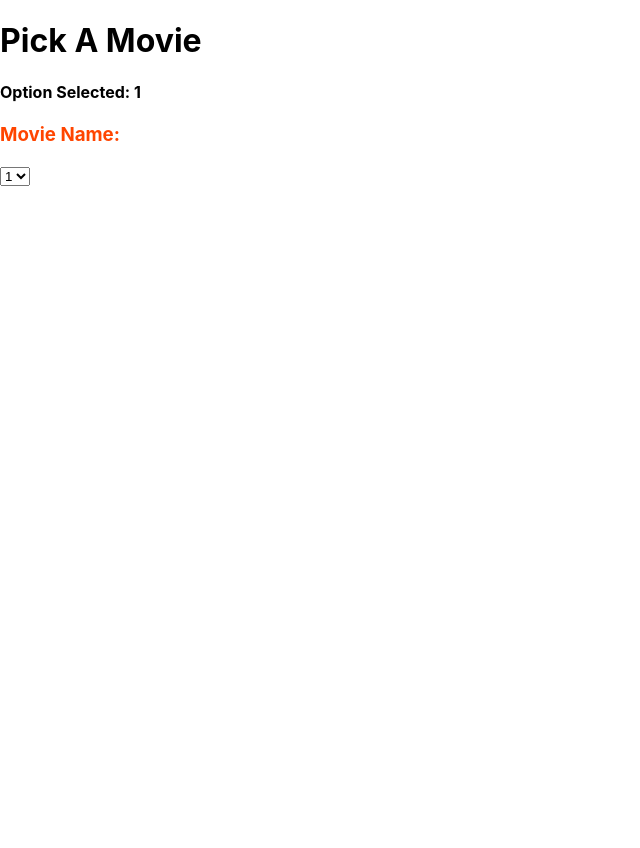
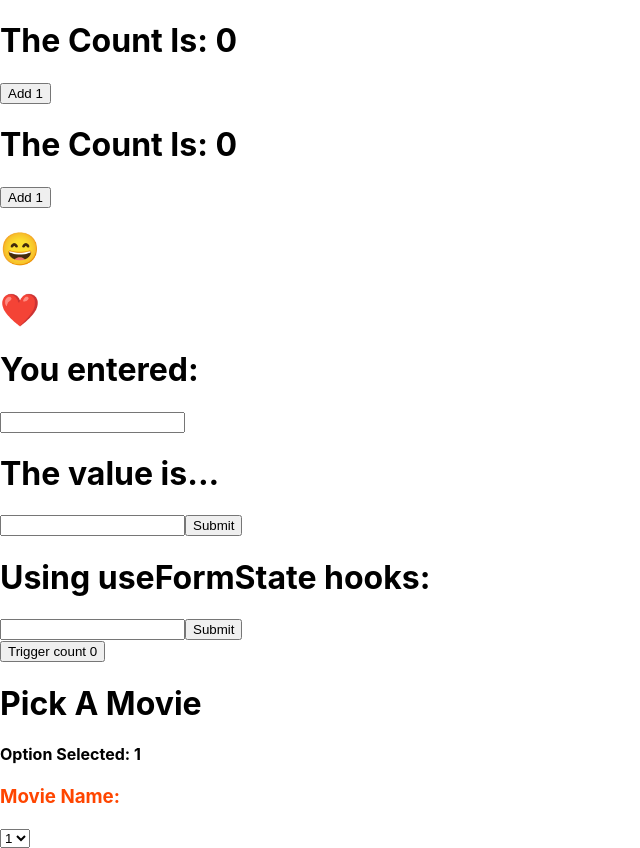
Before and after one commit to colson0x1/react-hooks, a React (Create React App) app: page / in a window 1280 px wide. Shown: the whole page, without its empty margins (0-640 px from the left). Before the commit the page ends 800 px from the top, so only its background shows below. Built offline with nearby package versions, Linux system fonts and the light colour scheme; no server answers.

Commit message:
render all components

```diff
--- a/src/App.jsx
+++ b/src/App.jsx
@@ -13,15 +13,13 @@ class App extends Component {
   render() {
     return (
       <div className='App'>
-        {/*
         <CounterClass />
         <CounterHooks />
         <Toggler />
         <FormClass />
         <FormHooks />
         <FormInputHook />
-        */}
-        {/* <Trigger /> */}
+        <Trigger />
         <StarWarsApi />
       </div>
     );
```
Also changed, not shown: 1 other file (tests, documents, lock files or other folders).
